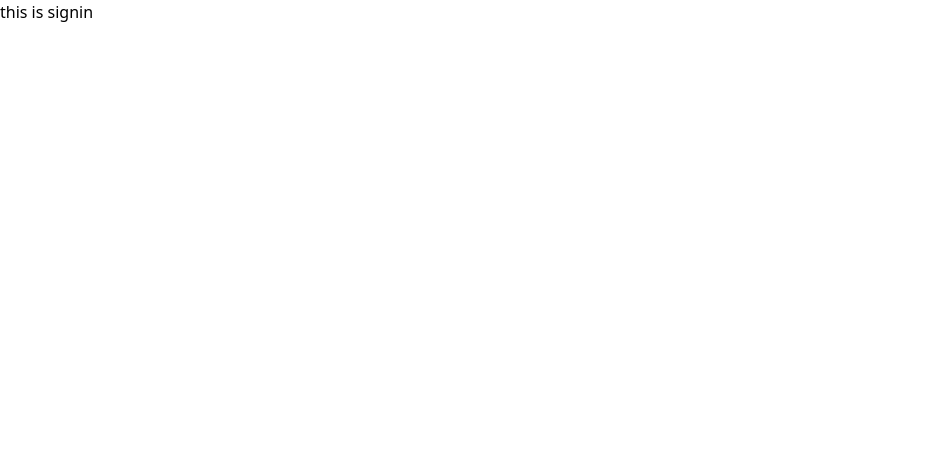
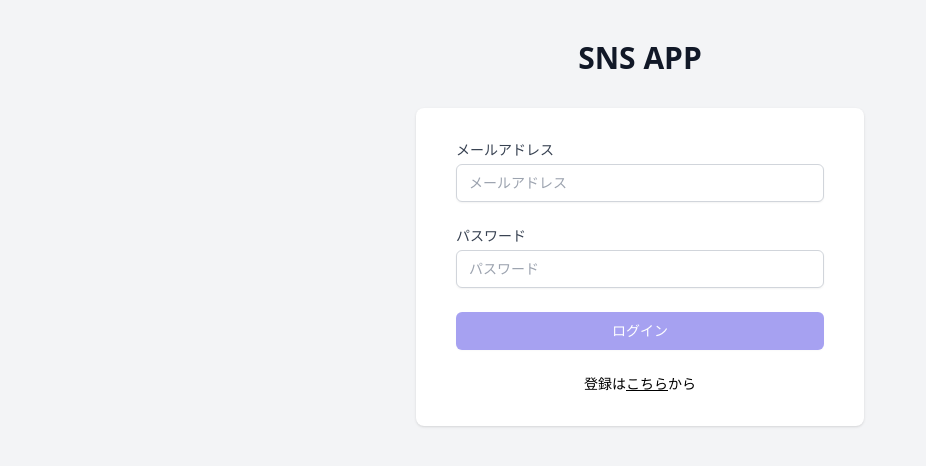
Before and after one commit to masakura-hwcreate/sns-app, a React (Create React App) app: page /signin in a window 1280 px wide. Shown: the top 466 px of the page, without its empty margins (0-926 px from the left). Built offline with nearby package versions, Linux system fonts and the light colour scheme.

Commit message:
create_regster&login

```diff
--- a/package.json
+++ b/package.json
@@ -3,6 +3,7 @@
   "version": "0.1.0",
   "private": true,
   "dependencies": {
+    "@supabase/supabase-js": "^2.49.4",
     "@testing-library/dom": "^10.4.0",
     "@testing-library/jest-dom": "^6.6.3",
     "@testing-library/react": "^16.1.0",
--- /dev/null
+++ b/src/SessionProvider.js
@@ -0,0 +1,14 @@
+import { createContext, useState } from "react";
+
+const SessionContext = createContext();
+const SessionProvider = (props) => {
+    const[currentUser, setCurrentUser] = useState();
+
+    return (
+        <SessionContext.Provider value={{ currentUser, setCurrentUser }}>
+            {props.children}
+        </SessionContext.Provider>
+    );
+};
+
+export { SessionContext, SessionProvider }
--- a/src/index.js
+++ b/src/index.js
@@ -2,10 +2,13 @@
 import ReactDOM from 'react-dom/client';
 import './index.css';
 import App from './App';
+import { SessionProvider } from './SessionProvider';
 
 const root = ReactDOM.createRoot(document.getElementById('root'));
 root.render(
   <React.StrictMode>
-    <App />
+    <SessionProvider>
+      <App />
+    </SessionProvider>
   </React.StrictMode>
 );
--- /dev/null
+++ b/src/lib/supabase.js
@@ -0,0 +1,6 @@
+import { createClient } from "@supabase/supabase-js";
+
+export const supabase = createClient (
+    process.env.REACT_APP_SUPABASE_URL,
+    process.env.REACT_APP_SUPABASE_API
+);
--- a/src/pages/Signin.js
+++ b/src/pages/Signin.js
@@ -1,4 +1,87 @@
-function signin() {
-    return <div>this is signin</div>
+import { useContext, useState } from 'react';
+import { Link, Navigate } from 'react-router-dom';
+import { authRepository } from '../repositories/auth';
+import { SessionContext } from '../SessionProvider';
+
+function Signin() {
+    const [email, setEmail] = useState('');
+    const [password, setPassword] = useState('');
+    const {currentUser, setCurrentUser} = useContext(SessionContext);
+
+    const signin = async () => {
+        const user = await authRepository.signin(email, password);
+        setCurrentUser(user);
+    }
+
+    if(currentUser != null) return <Navigate replace to="/"/>;
+
+    return (
+        <div className="min-h-screen bg-gray-100 py-10 px-4 sm:px-6 lg:px-8">
+        <div className="flex flex-col items-center">
+            <h2 className="text-3xl font-extrabold text-gray-900">SNS APP</h2>
+            <div className="mt-8 w-full max-w-md">
+            <div className="bg-white py-8 px-4 shadow sm:rounded-lg sm:px-10">
+                <div className="space-y-6">
+                <div>
+                    <label
+                    className="block text-sm font-medium text-gray-700"
+                    htmlFor="email"
+                    >
+                    メールアドレス
+                    </label>
+                    <div className="mt-1">
+                    <input
+                        onChange={(e) => setEmail(e.target.value)}
+                        id="email"
+                        name="email"
+                        placeholder="メールアドレス"
+                        required
+                        type="email"
+                        className="appearance-none block w-full px-3 py-2 border border-gray-300 rounded-md shadow-sm placeholder-gray-400 focus:outline-none focus:ring-indigo-500 focus:border-indigo-500 sm:text-sm"
+                    />
+                    </div>
+                </div>
+                <div>
+                    <label
+                    className="block text-sm font-medium text-gray-700"
+                    htmlFor="password"
+                    >
+                    パスワード
+                    </label>
+                    <div className="mt-1">
+                    <input
+                        onChange={(e) => setPassword(e.target.value)}
+                        id="password"
+                        name="password"
+                        placeholder="パスワード"
+                        required
+                        type="password"
+                        className="appearance-none block w-full px-3 py-2 border border-gray-300 rounded-md shadow-sm placeholder-gray-400 focus:outline-none focus:ring-indigo-500 focus:border-indigo-500 sm:text-sm"
+                    />
+                    </div>
+                </div>
+                <div>
+                    <button
+                    onClick={signin}
+                    className="w-full flex justify-center py-2 px-4 border border-transparent rounded-md shadow-sm text-sm font-medium text-white bg-indigo-600 hover:bg-indigo-700 focus:outline-none focus:ring-2 focus:ring-offset-2 focus:ring-indigo-500 disabled:opacity-50 disabled:cursor-not-allowed"
+                    disabled={ email === '' || password === '' }
+                    >
+                    ログイン
+                    </button>
+                </div>
+                <div className="mt-4 text-center text-sm">
+                    登録は
+                    <Link className="underline" to={'/signup'}>
+                    こちら
+                    </Link>
+                    から
+                </div>
+                </div>
+            </div>
+            </div>
+        </div>
+        </div>
+    );
 }
-export default signin;
+
+export default Signin;
--- a/src/pages/Signup.js
+++ b/src/pages/Signup.js
@@ -1,4 +1,95 @@
-function signup() {
-    return <div>this is signup</div>
+import { useState } from "react";
+import { authRepository } from "../repositories/auth";
+
+function Signup() {
+    const[name, setName] = useState('');
+    const[email, setEmail] = useState('');
+    const[password, setPassword] = useState('');
+
+    const signup = async () => {
+        const user = await authRepository.signup(name, email, password);
+        console.log(user);
+    }
+
+    return (
+        <div className="min-h-screen bg-gray-100 py-10 px-4 sm:px-6 lg:px-8">
+        <div className="flex flex-col items-center">
+            <h2 className="text-3xl font-extrabold text-gray-900">SNS APP</h2>
+            <div className="mt-8 w-full max-w-md">
+            <div className="bg-white py-8 px-4 shadow sm:rounded-lg sm:px-10">
+                <div className="space-y-6">
+                <div>
+                    <label
+                    className="block text-sm font-medium text-gray-700"
+                    htmlFor="username"
+                    >
+                    ユーザー名
+                    </label>
+                    <div className="mt-1">
+                    <input
+                        onChange={(e)=> setName(e.target.value)}
+                        id="username"
+                        name="username"
+                        placeholder="ユーザー名"
+                        required
+                        type="text"
+                        className="appearance-none block w-full px-3 py-2 border border-gray-300 rounded-md shadow-sm placeholder-gray-400 focus:outline-none focus:ring-indigo-500 focus:border-indigo-500 sm:text-sm"
+                    />
+                    </div>
+                </div>
+                <div>
+                    <label
+                    className="block text-sm font-medium text-gray-700"
+                    htmlFor="email"
+                    >
+                    メールアドレス
+                    </label>
+                    <div className="mt-1">
+                    <input
+                        onChange={(e)=> setEmail(e.target.value)}
+                        id="email"
+                        name="email"
+                        placeholder="メールアドレス"
+                        required
+                        type="email"
+                        className="appearance-none block w-full px-3 py-2 border border-gray-300 rounded-md shadow-sm placeholder-gray-400 focus:outline-none focus:ring-indigo-500 focus:border-indigo-500 sm:text-sm"
+                    />
+                    </div>
+                </div>
+                <div>
+                    <label
+                    className="block text-sm font-medium text-gray-700"
+                    htmlFor="password"
+                    >
+                    パスワード
+                    </label>
+                    <div className="mt-1">
+                    <input
+                        onChange={(e)=> setPassword(e.target.value)}
+                        id="password"
+                        name="password"
+                        placeholder="パスワード"
+                        required
+                        type="password"
+                        className="appearance-none block w-full px-3 py-2 border border-gray-300 rounded-md shadow-sm placeholder-gray-400 focus:outline-none focus:ring-indigo-500 focus:border-indigo-500 sm:text-sm"
+                    />
+                    </div>
+                </div>
+                <div>
+                    <button
+                        onClick={signup}
+                        className="w-full flex justify-center py-2 px-4 border border-transparent rounded-md shadow-sm text-sm font-medium text-white bg-indigo-600 hover:bg-indigo-700 focus:outline-none focus:ring-2 focus:ring-offset-2 focus:ring-indigo-500 disabled:opacity-50 disabled:cursor-not-allowed"
+                        disabled={name === '' || email === '' || password === ''}
+                    >
+                    登録
+                    </button>
+                </div>
+                </div>
+            </div>
+            </div>
+        </div>
+        </div>
+    );
 }
-export default signup;
+
+export default Signup;
--- /dev/null
+++ b/src/repositories/auth.js
@@ -0,0 +1,27 @@
+import { supabase } from "../lib/supabase";
+import Signin from "../pages/Signin";
+import Signup from "../pages/Signup";
+
+export const authRepository = {
+    async signup (name, email, password) {
+        const {data, error} = await supabase.auth.signUp({
+            email,
+            password,
+            options: { data: { name }},
+        });
+        if(error != null) throw new Error(error.message);
+        return {...data.user, userName: data.user.user_metadata.name};
+    },
+
+    async signin(email, password) {
+        const { data, error } = await supabase.auth.signInWithPassword({
+            email,
+            password
+        });
+        if(error != null) throw new Error(error.message);
+        return  {
+            ...data.user,
+            userName: data.user.user_metadata.name,
+        };
+    },
+};
```
Also changed, not shown: 2 other files (tests, documents, lock files or other folders).
